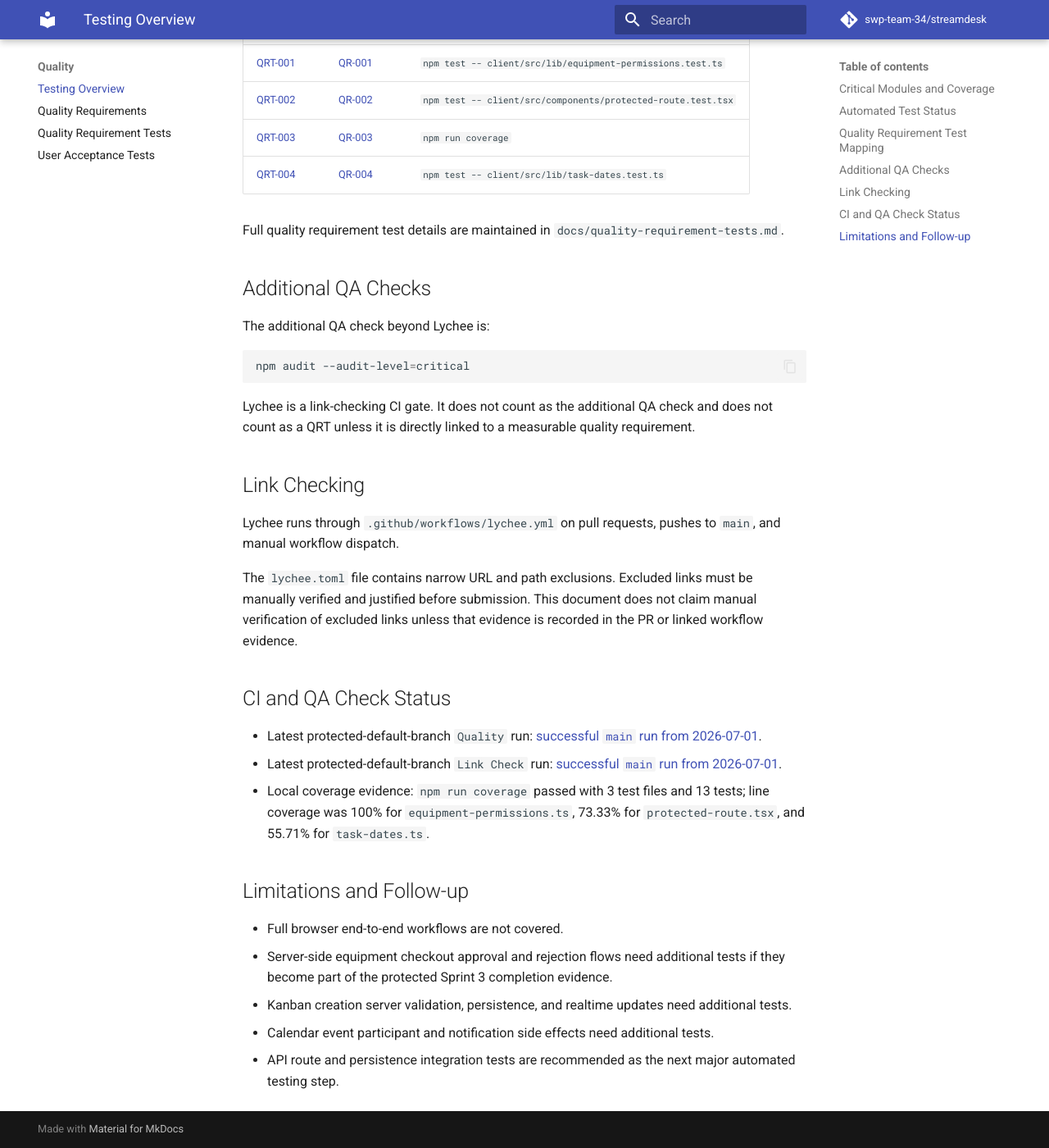
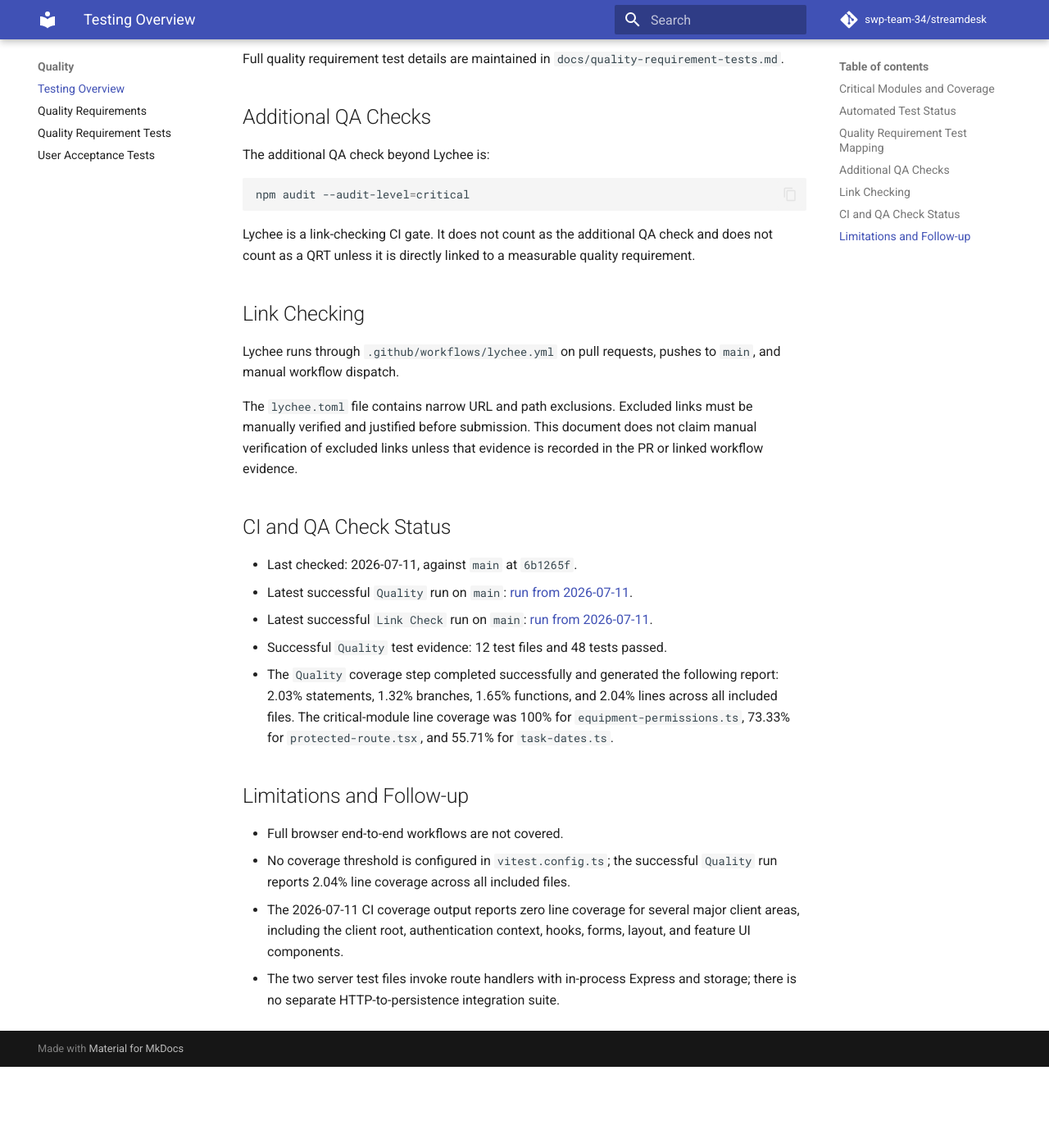
Before and after one commit to swp-team-34/streamdesk, an MkDocs documentation site: the page built from docs/testing.md, in a window 1280 px wide and 1400 px high, scrolled down 1783 px. Shown: the whole window at 82% size. Built offline with MkDocs 1.6.1 and Material for MkDocs 9.7.7, drawn with Linux system fonts in a browser that asks for light colours; comment, search, counter and statistics services are not loaded; after the commit the page ends 3084 px from its top, so only the background shows below that; some of the changed text lies outside the part shown.

Commit message:
docs: refresh testing evidence for v3 rc

```diff
--- a/docs/testing.md
+++ b/docs/testing.md
@@ -1,14 +1,14 @@
 # Testing
 
-This document describes the current maintained testing and QA evidence for StreamDesk MVP v2.
+This document describes the current maintained testing and QA evidence for StreamDesk `v3.0.0-rc.1`.
 
 ## Critical Modules and Coverage
 
-| Critical module | Why critical | Required line coverage | Current line coverage | Evidence |
+| Critical module | Why critical | Target line coverage | Current line coverage | Evidence |
 | --- | --- | ---: | ---: | --- |
-| `client/src/lib/equipment-permissions.ts` | Controls equipment create, edit, and reserve permission decisions for inventory workflows. | 30% | 100% | Local `npm run coverage` output and latest protected `Quality` workflow run on `main`. |
-| `client/src/components/protected-route.tsx` | Controls access to protected application areas for anonymous, unauthorized, and authorized users. | 30% | 73.33% | Local `npm run coverage` output and latest protected `Quality` workflow run on `main`. |
-| `client/src/lib/task-dates.ts` | Supports MVP v2 calendar and task scheduling behavior, including movement, resizing, rounding, and date/time combination. | 30% | 55.71% | Local `npm run coverage` output and latest protected `Quality` workflow run on `main`. |
+| `client/src/lib/equipment-permissions.ts` | Controls equipment create, edit, and reserve permission decisions for inventory workflows. | 30% | 100% | Latest successful `Quality` workflow run on `main` (2026-07-11). |
+| `client/src/components/protected-route.tsx` | Controls access to protected application areas for anonymous, unauthorized, and authorized users. | 30% | 73.33% | Latest successful `Quality` workflow run on `main` (2026-07-11). |
+| `client/src/lib/task-dates.ts` | Supports calendar and task scheduling behavior, including movement, resizing, rounding, and date/time combination. | 30% | 55.71% | Latest successful `Quality` workflow run on `main` (2026-07-11). |
 
 Critical modules are selected by product risk: permission checks, access control, inventory operations, calendar/task scheduling, user data access, and flows that many users depend on.
 
@@ -16,12 +16,11 @@ Critical modules are selected by product risk: permission checks, access control
 
 | Check | Command or workflow | Current purpose | Evidence |
 | --- | --- | --- | --- |
-| TypeScript check | `npm run check` | Verifies TypeScript type safety across the configured project. | `Quality` workflow and local verification before completion. |
-| Unit tests | `npm test` | Runs Vitest unit tests for isolated product logic such as equipment permissions and task date helpers. | `Quality` workflow and local verification before completion. |
-| Component/integration tests | `npm test` | Runs Vitest component tests such as `ProtectedRoute`. | `Quality` workflow and local verification before completion. |
-| Coverage | `npm run coverage` | Produces coverage output for configured client, server, and shared TypeScript sources. | `Quality` workflow and local verification before completion. |
-| Build | `npm run build` | Verifies the production client and server build. | `Quality` workflow and local verification before completion. |
-| Dependency audit | `npm audit --audit-level=critical` | Checks for critical dependency vulnerabilities as the additional QA gate. | `Quality` workflow and local verification before completion. |
+| TypeScript check | `npm run check` | Verifies TypeScript type safety across the configured project. | Passed locally on 2026-07-11 and in `Quality`. |
+| Vitest test suite | `npm test` | Runs 48 unit, component, and in-process route tests across 12 files. | Passed in `Quality` on 2026-07-11. |
+| Coverage | `npm run coverage` | Produces coverage output for configured client, server, and shared TypeScript sources. | Passed in `Quality` on 2026-07-11. |
+| Build | `npm run build` | Verifies the production client and server build. | Passed locally on 2026-07-11 and in `Quality`. |
+| Dependency audit | `npm audit --audit-level=critical` | Checks for critical dependency vulnerabilities as the additional QA gate. | `Quality` workflow. |
 | Link checking | `Link Check` workflow | Runs Lychee against repository links using `lychee.toml`. | GitHub Actions link-check workflow. |
 
 ## Quality Requirement Test Mapping
@@ -53,14 +52,15 @@ The `lychee.toml` file contains narrow URL and path exclusions. Excluded links m
 
 ## CI and QA Check Status
 
-- Latest protected-default-branch `Quality` run: [successful `main` run from 2026-07-01](https://github.com/swp-team-34/streamdesk/actions/runs/28548554181).
-- Latest protected-default-branch `Link Check` run: [successful `main` run from 2026-07-01](https://github.com/swp-team-34/streamdesk/actions/runs/28548554209).
-- Local coverage evidence: `npm run coverage` passed with 3 test files and 13 tests; line coverage was 100% for `equipment-permissions.ts`, 73.33% for `protected-route.tsx`, and 55.71% for `task-dates.ts`.
+- Last checked: 2026-07-11, against `main` at `6b1265f`.
+- Latest successful `Quality` run on `main`: [run from 2026-07-11](https://github.com/swp-team-34/streamdesk/actions/runs/29159929261).
+- Latest successful `Link Check` run on `main`: [run from 2026-07-11](https://github.com/swp-team-34/streamdesk/actions/runs/29159929242).
+- Successful `Quality` test evidence: 12 test files and 48 tests passed.
+- The `Quality` coverage step completed successfully and generated the following report: 2.03% statements, 1.32% branches, 1.65% functions, and 2.04% lines across all included files. The critical-module line coverage was 100% for `equipment-permissions.ts`, 73.33% for `protected-route.tsx`, and 55.71% for `task-dates.ts`.
 
 ## Limitations and Follow-up
 
 - Full browser end-to-end workflows are not covered.
-- Server-side equipment checkout approval and rejection flows need additional tests if they become part of the protected Sprint 3 completion evidence.
-- Kanban creation server validation, persistence, and realtime updates need additional tests.
-- Calendar event participant and notification side effects need additional tests.
-- API route and persistence integration tests are recommended as the next major automated testing step.
+- No coverage threshold is configured in `vitest.config.ts`; the successful `Quality` run reports 2.04% line coverage across all included files.
+- The 2026-07-11 CI coverage output reports zero line coverage for several major client areas, including the client root, authentication context, hooks, forms, layout, and feature UI components.
+- The two server test files invoke route handlers with in-process Express and storage; there is no separate HTTP-to-persistence integration suite.
```
